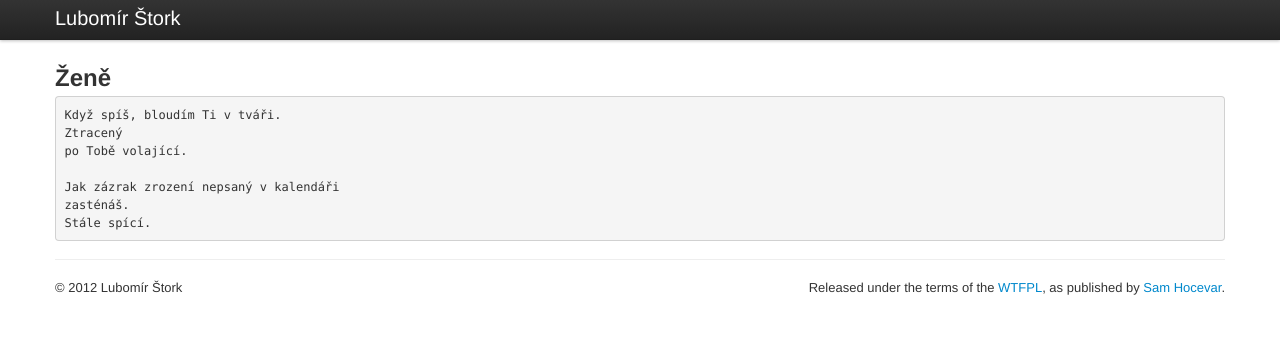
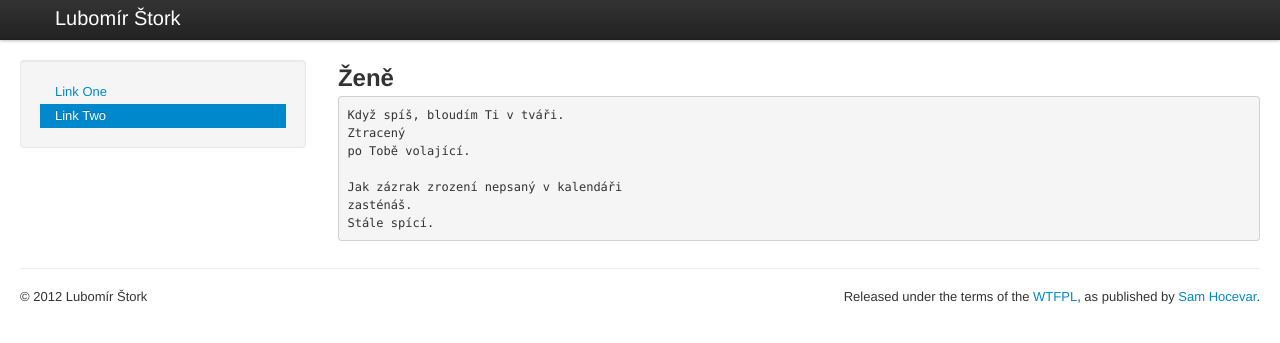
Before and after one commit to stork/stork.github.io, a Jekyll site: the page built from poems/_posts/2008-01-02-zene.html, in a window 1280 px wide. Shown: the top 343 px of the page. Built offline with Jekyll 4.4.1, drawn with Linux system fonts in a browser that asks for light colours.

Commit message:
Add skeleton for poems navigation

```diff
--- /dev/null
+++ b/_includes/poems.html
@@ -0,0 +1,6 @@
+			<div class="well sidebar-nav">
+				<ul class="nav nav-list">
+					<li><a href="#">Link One</a></li>
+					<li class="active"><a href="#">Link Two</a></li>
+				</ul>
+			</div>
--- a/_layouts/poems.html
+++ b/_layouts/poems.html
@@ -1,9 +1,16 @@
 ---
 layout: base
 ---
-<div class="container">
-	<h2>{{ page.title }}</h2>
-	<pre>{{ content }}</pre>
+<div class="container-fluid">
+	<div class="row-fluid">
+		<div class="span3">
+{% include poems.html %}
+		</div>
+		<div class="span9">
+			<h2>{{ page.title }}</h2>
+			<pre>{{ content }}</pre>
+		</div>
+	</div>
 	<hr>
 	<footer>
 		<p>
```
